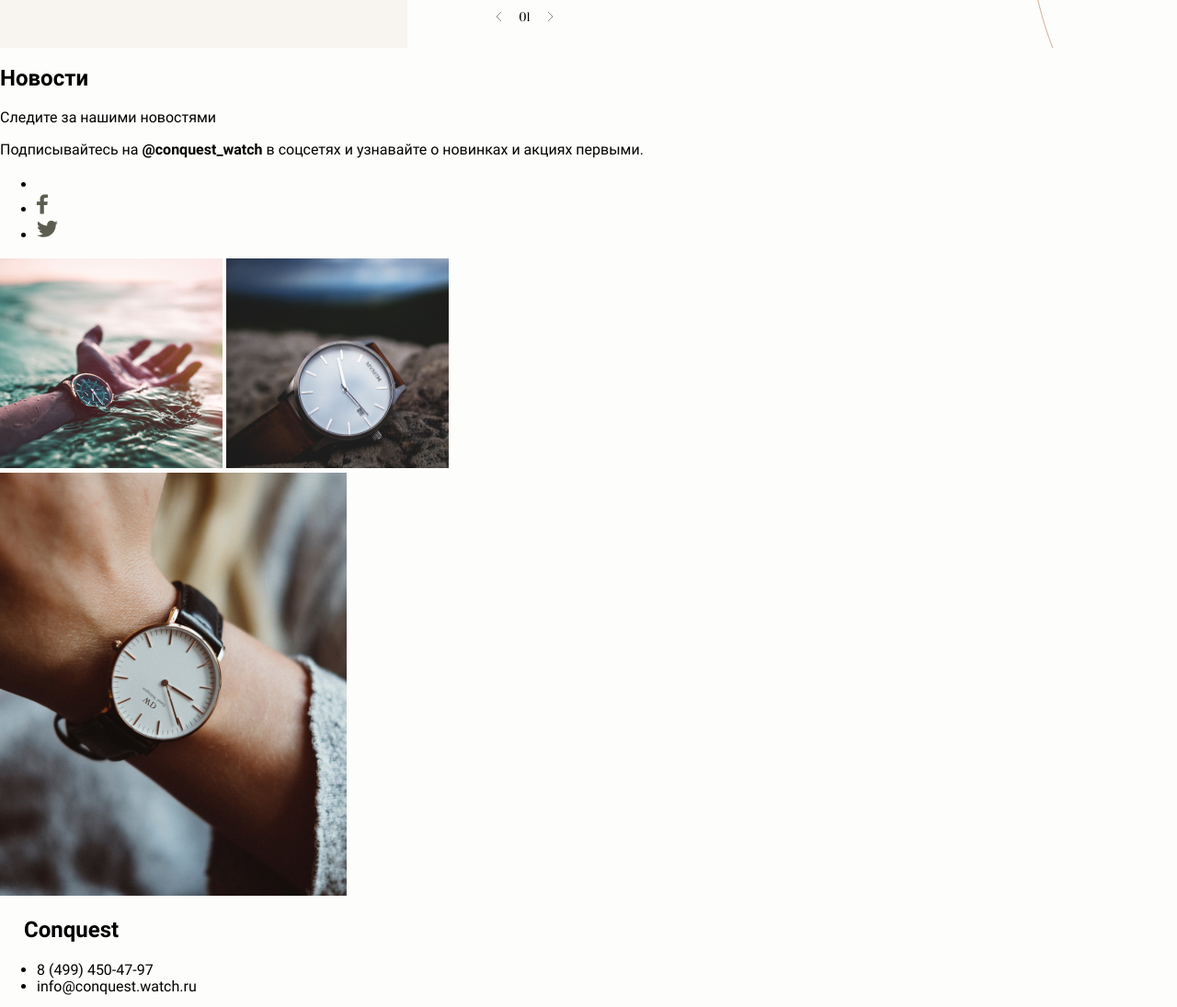
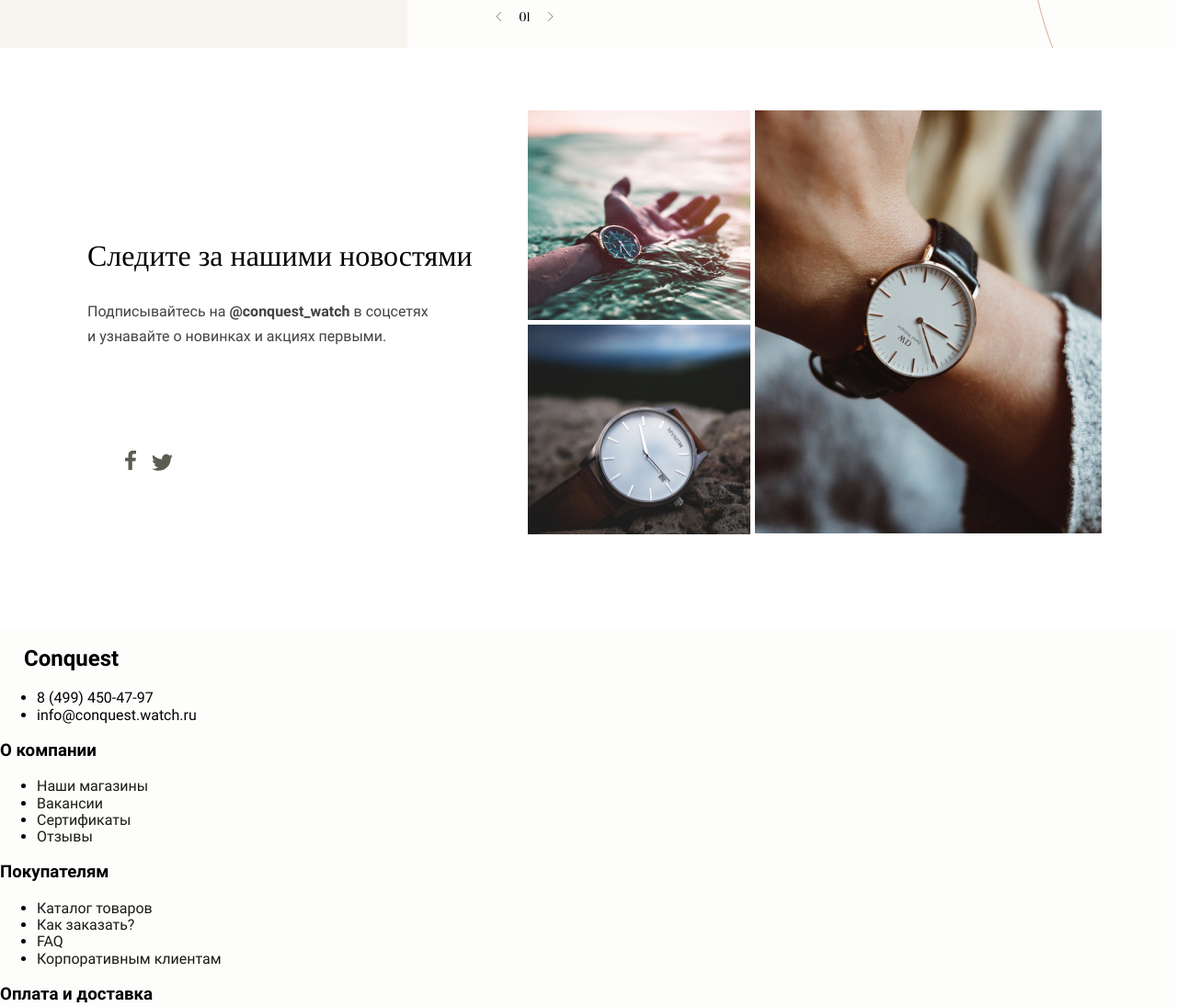
Before and after one commit to WEVI0Z/Watch-Shop, a website: page index.html in a window 1280 px wide. Shown: the part 2005-3100 px from the top of the page at 92% size. Drawn offline with Linux system fonts and the light colour scheme; a web font is replaced by a local one.

Commit message:
completed the news section styling

```diff
--- a/index.html
+++ b/index.html
@@ -147,44 +147,44 @@
                 </div>
             </div>
         </section>
+        <div class="news__wrapper">
             <section class="news">
-            <h2 class="news__title">Новости</h2>
+                <h2 class="news__title visually-hidden">Новости</h2>
                 <div class="news__description">
                     <p class="news__slogan">Следите за нашими новостями</p>
-                <p class="news__description">Подписывайтесь на <b>@conquest_watch</b> в соцсетях и узнавайте о новинках и акциях первыми.</p>
+                    <p class="news__phrase">Подписывайтесь на <b>@conquest_watch</b> в соцсетях и узнавайте о новинках и акциях первыми.</p>
                     <ul class="news__socials">
                         <li class="news__social">
                             <a href="#" aria-label="instagram">
-                            <svg width="22" height="18">
+                                <svg width="23" height="24">
                                     <use xlink:href="img/sprite.svg#instagram"></use>
                                 </svg>
                             </a>
                         </li>
                         <li class="news__social">
                             <a href="#" aria-label="facebook">
-                            <svg width="12" height="22">
+                                <svg width="12" height="25">
                                     <use xlink:href="img/sprite.svg#facebook"></use>
                                 </svg>
                             </a>
                         </li>
                         <li class="news__social">
                             <a href="#" aria-label="twitter">
-                            <svg width="23" height="24">
+                                <svg width="23" height="30">
                                     <use xlink:href="img/sprite.svg#twitter"></use>
                                 </svg>
                             </a>
                         </li>
                     </ul>
                 </div>
-        </section>
-        <div class="news_images">
-            <div class="images_left-side">
+                <div class="news__images">
+                    <div class="images__left-side">
                         <img width="242" height="228" src="img/main/news-1.jpg" alt="Часы на руке" class="news__image">
                         <img width="242" height="228" src="img/main/news-2.jpg" alt="Часы на земле" class="news__image">
                     </div>
-            <div class="images__right-side">
-                <img width="377" height="460" src="img/main/news-3.jpg" alt="Часы на руке" class="news_image">
+                    <img class="images__right-side" width="377" height="460" src="img/main/news-3.jpg" alt="Часы на руке" class="news_image">
                 </div>
+            </section>
         </div>
     </main>
     <footer class="footer">
--- /dev/null
+++ b/scss/pages/main/news.scss
@@ -0,0 +1,76 @@
+.news__wrapper {
+    background-color: #fff;
+}
+
+.news {
+    min-height: 631px;
+    width: $pc-width;
+    margin: auto;
+    display: flex;
+
+    &__description {
+        padding-top: 205px;
+        padding-left: 95px;
+    }
+
+    &__slogan {
+        margin: 0;
+
+        font-family: $playfair;
+        font-weight: 400;
+        font-size: 32px;
+        line-height: 43px;
+    }
+
+    &__phrase {
+        min-height: 130px;
+        margin-top: 25px;
+        width: 376px;
+
+        color: #444240;
+        font-weight: 400;
+        font-size: 16px;
+        line-height: 27px;
+    }
+
+    &__socials {
+        margin: 0;
+        padding: 0;
+        display: flex;
+        justify-content: space-between;
+        width: 93px;
+
+        list-style-type: none;
+    }
+
+    &__social {
+        margin-top: 17px;
+
+        &:hover, &:focus {
+            opacity: 0.5;
+        }
+
+        &:active {
+            opacity: 0.7;
+        }
+    }
+
+    &__images {
+        padding-top: 68px;
+        padding-left: 60px;
+        display: flex;
+
+        .images__left-side {
+            display: flex;
+            flex-direction: column;
+
+            img {
+                margin-bottom: 5px;
+            }
+        }
+
+        .images__right-side {
+            margin-left: 5px;
+        }
+    }
+}
--- a/scss/pages/main/qualities.scss
+++ b/scss/pages/main/qualities.scss
@@ -4,7 +4,6 @@
     min-height: 519px;
 
     background-image: url("/img/main/qualities-background.jpg");
-    background-repeat: no-repeat;
     background-position-x: -25px;
 
     &__slides {
--- a/scss/style.scss
+++ b/scss/style.scss
@@ -16,3 +16,4 @@
 @import "pages/main/promo.scss";
 @import "pages/main/popular.scss";
 @import "pages/main/qualities.scss";
+@import "pages/main/news.scss";
```
Also changed, not shown: css/style.css. Lines whose indentation alone changed are shown as unchanged.
